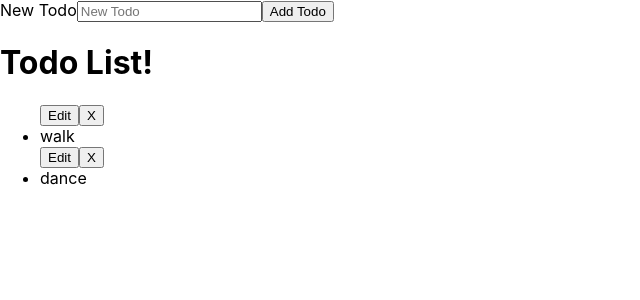
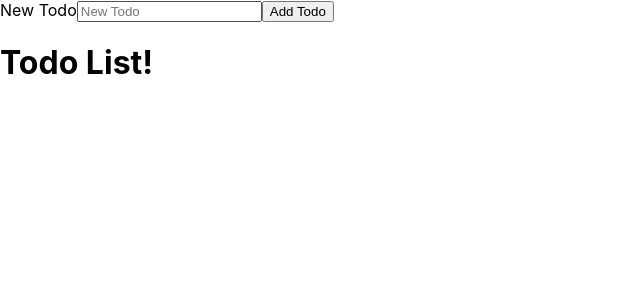
Before and after one commit to Evia-H/react-todo-list, a React (Create React App) app: page / in a window 1280 px wide. Shown: the top 300 px of the page, without its empty margins (0-640 px from the left). Built offline with nearby package versions, Linux system fonts and the light colour scheme.

Commit message:
added option to remove todo

```diff
--- a/src/components/Todo/todo.component.jsx
+++ b/src/components/Todo/todo.component.jsx
@@ -1,9 +1,9 @@
 import React from "react";
 
-const Todo = ({ task }) => (
+const Todo = ({ id, task, removeTodo }) => (
   <div className="todo">
     <button>Edit</button>
-    <button>X</button>
+    <button onClick={() => removeTodo(id)}>X</button>
     <li>{task}</li>
   </div>
 );
--- a/src/components/TodoForm/todo-form.component.jsx
+++ b/src/components/TodoForm/todo-form.component.jsx
@@ -1,4 +1,5 @@
 import React, { Component } from "react";
+import uuid from "uuid/v4";
 
 class TodoForm extends Component {
   constructor(props) {
@@ -17,7 +18,7 @@ class TodoForm extends Component {
 
   handleSubmit(event) {
     event.preventDefault();
-    this.props.createTodo(this.state);
+    this.props.createTodo({ ...this.state, id: uuid() });
     this.setState({ task: "" });
   }
 
--- a/src/pages/TodoListPage/todo-list.component.jsx
+++ b/src/pages/TodoListPage/todo-list.component.jsx
@@ -6,12 +6,19 @@ class TodoList extends Component {
   constructor(props) {
     super(props);
 
-    this.state = { todos: [{ task: "walk" }, { task: "dance" }] };
+    this.state = { todos: [] };
     this.create = this.create.bind(this);
+    this.remove = this.remove.bind(this);
   }
 
   create(newTodo) {
     this.setState({ todos: [...this.state.todos, newTodo] });
+  }
+
+  remove(id) {
+    this.setState({
+      todos: this.state.todos.filter((t) => t.id !== id),
+    });
   }
 
   render() {
@@ -21,8 +28,8 @@ class TodoList extends Component {
         <TodoForm createTodo={this.create} />
         <h1>Todo List!</h1>
         <ul>
-          {todos.map(({ task }) => (
-            <Todo task={task} />
+          {todos.map(({ id, task }) => (
+            <Todo key={id} id={id} task={task} removeTodo={this.remove} />
           ))}
         </ul>
       </div>
```
